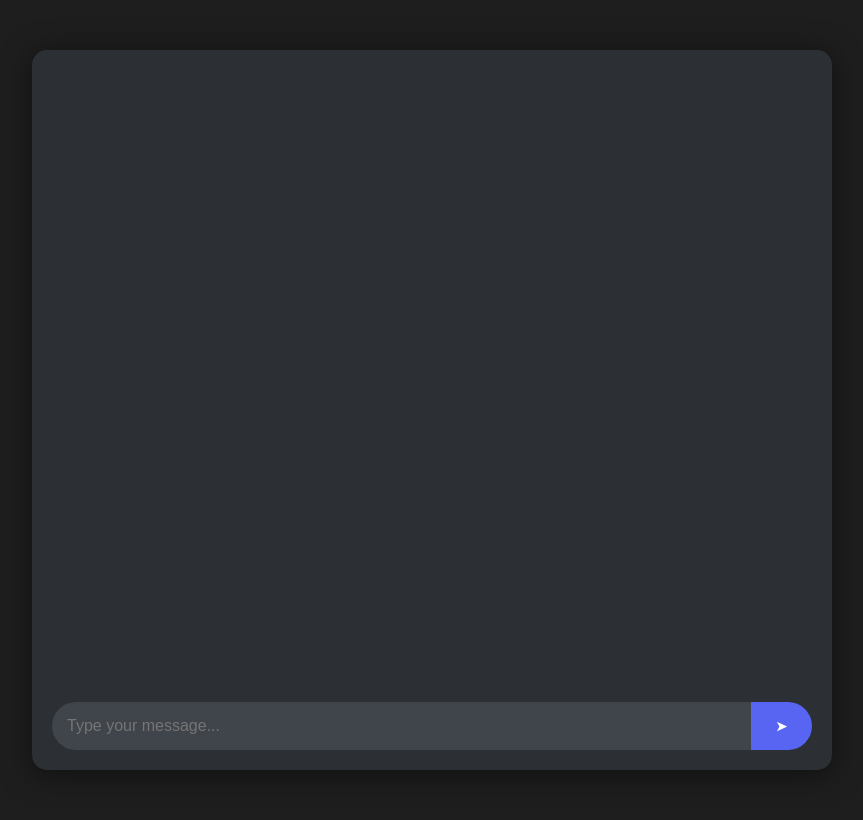
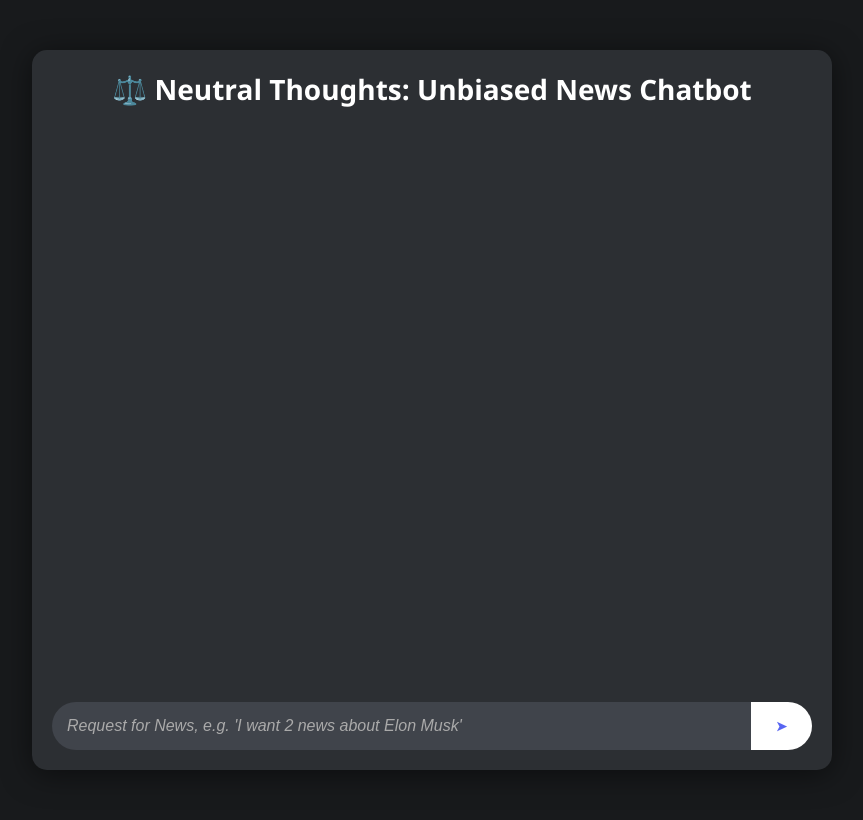
Before and after one commit to LP-Tobias/UnbiasdNewsBot, a Flask app: page / in a window 1280 px wide. Shown: the whole page, without its empty margins (208-1071 px from the left). Run offline with Flask 3, Linux system fonts and the light colour scheme.

Commit message:
Version 2.1

```diff
--- a/actions/actions.py
+++ b/actions/actions.py
@@ -889,8 +889,6 @@ class ActionCotDebiasSummary(Action):
             system_prompt = (
                 "You are a professional news editor specialized in unbiased summariation. "
                 "Your task is to summarize news articles by eliminating biases while maintaining factual accuracy and clarity."
-                # "Try to aviod using biased words in the summary."
-                # "If possible, make it 3-4 sentences long. User-reading friendly."
             )
 
             user_prompt = (
--- a/templates/index.html
+++ b/templates/index.html
@@ -2,15 +2,41 @@
 <html lang="en">
 <head>
     <meta charset="UTF-8">
-    <title>Chat with Rasa Bot</title>
+    <meta http-equiv="X-UA-Compatible" content="IE=edge">
+    <meta name="viewport" content="width=device-width, initial-scale=1.0">
+    <title>⚖️ Neutral Thoughts: Unbiased News Chatbot</title>
     <link rel="stylesheet" type="text/css" href="{{ url_for('static', filename='css/style.css') }}">
+    <style>
+        /* Additional styles */
+        body {
+            background-color: #181a1c; /* Darker background */
+        }
+        #send-btn {
+            background-color: #ffffff; /* White send button */
+            color: #5865f2; /* Complementary text color */
+        }
+        #send-btn:hover {
+            background-color: #dddddd; /* Slightly darker white on hover */
+        }
+        #user-input::placeholder {
+            color: #aaaaaa; /* Placeholder text color */
+            font-style: italic;
+        }
+        #page-title {
+            text-align: center;
+            font-size: 28px;
+            color: #ffffff;
+            margin-bottom: 20px;
+        }
+    </style>
 </head>
 <body>
 
 <div id="chatbox">
+    <h1 id="page-title">⚖️ Neutral Thoughts: Unbiased News Chatbot</h1>
     <div id="messages"></div>
     <div id="input-container">
-        <input type="text" id="user-input" placeholder="Type your message..." autofocus>
+        <input type="text" id="user-input" placeholder="Request for News, e.g. 'I want 2 news about Elon Musk'" autofocus>
         <button id="send-btn">➤</button>
     </div>
 </div>
```
Also changed, not shown: 1 other file.
